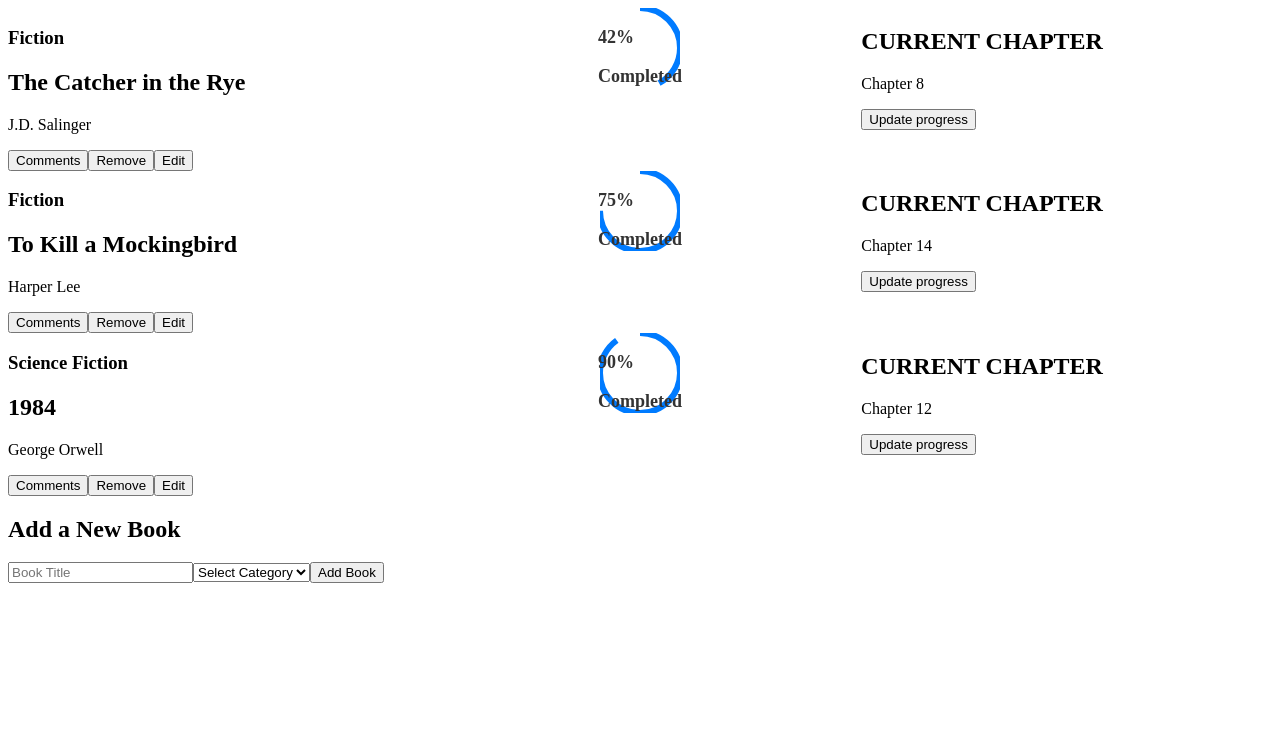
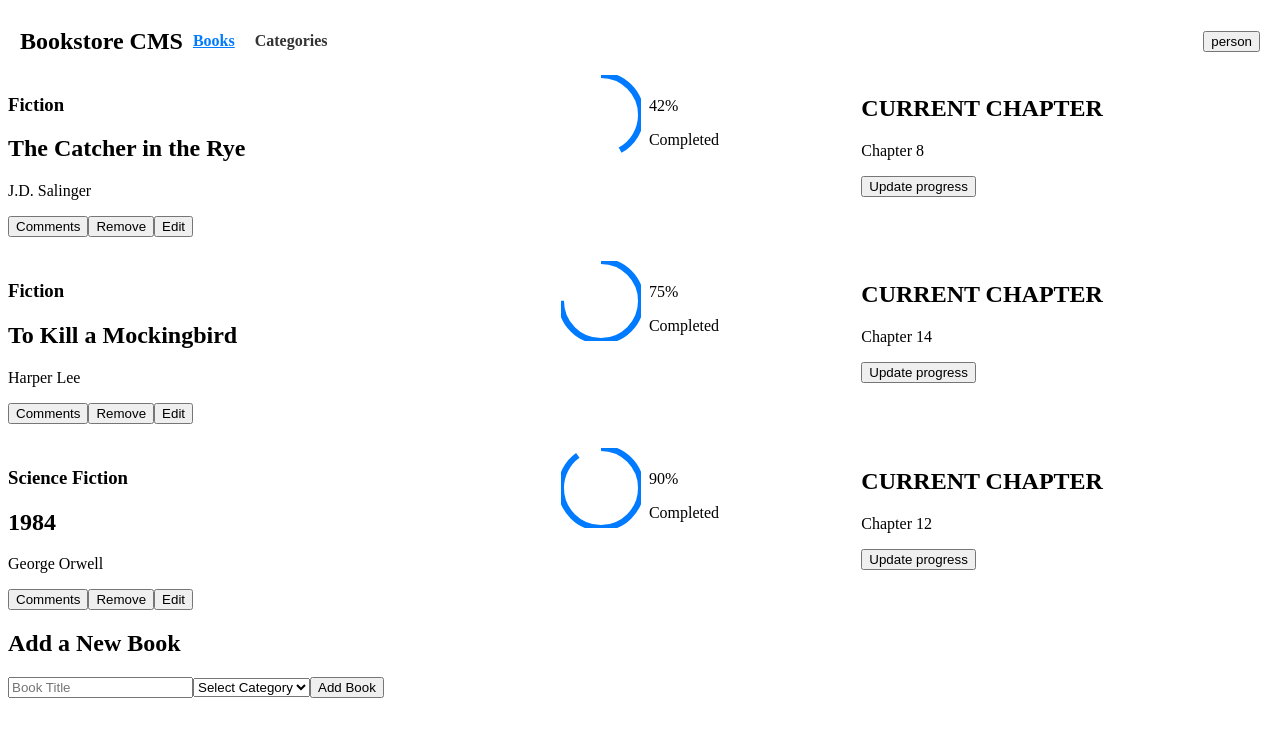
Before and after one commit to sagieramos/bookstore, a React (Create React App) app: page / in a window 1280 px wide. Shown: the top 736 px of the page. Built offline with nearby package versions, Linux system fonts and the light colour scheme.

Commit message:
README update

```diff
--- a/src/components/App.js
+++ b/src/components/App.js
@@ -4,12 +4,14 @@ import {
 } from 'react-router-dom';
 import NotFound from './NotFound';
 import BookList from './BookList';
+import NavLinks from './NavLinks';
 
 const App = () => (
   <BrowserRouter>
+    <NavLinks />
     <Routes>
       <Route path="/" element={<BookList />} />
-      <Route path="/categories" element={<>categories</>} />
+      <Route path="/categories" element={<div id="comming-soon">Comming soon</div>} />
       <Route path="*" element={<NotFound />} />
     </Routes>
   </BrowserRouter>
--- a/src/components/Book.scss
+++ b/src/components/Book.scss
@@ -1,5 +1,5 @@
 .book-container {
-    display: grid;
-    grid-template-columns: repeat(auto-fit, minmax(200px, 1fr));
-    gap: 1rem;
+  display: grid;
+  grid-template-columns: repeat(auto-fit, minmax(200px, 1fr));
+  gap: 1rem;
 }
--- a/src/components/BookList.js
+++ b/src/components/BookList.js
@@ -2,8 +2,9 @@ import React from 'react';
 import { v4 as uuidv4 } from 'uuid';
 import Book from './Book';
 import BookForm from './BookForm';
+import './BookList.scss';
 
-function BookList() {
+const BookList = () => {
   const books = [
     {
       title: 'The Catcher in the Rye',
@@ -40,6 +41,6 @@ function BookList() {
       </div>
     </div>
   );
-}
+};
 
 export default BookList;
--- /dev/null
+++ b/src/components/BookList.scss
@@ -0,0 +1,5 @@
+.book-list {
+  display: flex;
+  flex-direction: column;
+  gap: 24px;
+}
--- /dev/null
+++ b/src/components/NavLinks.js
@@ -0,0 +1,19 @@
+import React from 'react';
+import NavMenuItem from './NavMenuItem';
+import './NavLinks.scss';
+
+const NavLinks = () => (
+  <nav id="NavLinks">
+    <ul>
+      <h1>Bookstore CMS</h1>
+
+      <NavMenuItem to="./">Books</NavMenuItem>
+      <NavMenuItem to="/categories">Categories</NavMenuItem>
+    </ul>
+    <button className="icon-button" type="button">
+      <span className="material-icons primary-color">person</span>
+    </button>
+  </nav>
+);
+
+export default NavLinks;
--- /dev/null
+++ b/src/components/NavLinks.scss
@@ -0,0 +1,39 @@
+#NavLinks {
+  display: flex;
+  align-items: center;
+  justify-content: space-between;
+  padding: 0 12px;
+
+  ul {
+    list-style-type: none;
+    padding: 0;
+    margin: 0;
+    display: flex;
+    align-items: center;
+    justify-content: center;
+
+    li {
+      padding: 0 10px;
+      position: relative;
+
+      &:last-child {
+        margin-right: 0;
+      }
+
+      a {
+        text-decoration: none;
+        color: #333;
+        font-weight: bold;
+
+        &.active {
+          color: #007bff;
+          text-decoration: underline;
+        }
+
+        &:hover {
+          color: #ff5733;
+        }
+      }
+    }
+  }
+}
--- /dev/null
+++ b/src/components/NavMenuItem.js
@@ -0,0 +1,18 @@
+import React from 'react';
+import { NavLink } from 'react-router-dom';
+import PropTypes from 'prop-types';
+
+const NavMenuItem = ({ to, children }) => (
+  <li>
+    <NavLink to={to}>
+      {children}
+    </NavLink>
+  </li>
+);
+
+NavMenuItem.propTypes = {
+  to: PropTypes.string.isRequired,
+  children: PropTypes.node.isRequired,
+};
+
+export default NavMenuItem;
--- a/src/components/Progress.css
+++ b/src/components/Progress.css
@@ -2,8 +2,7 @@
   display: flex;
   align-items: center;
   justify-content: center;
-    flex-direction: column;
-    position: relative;
+  gap: 8px;
 }
 
 .progress-ring-circle {
--- a/src/components/Progress.js
+++ b/src/components/Progress.js
@@ -31,7 +31,9 @@ const Progress = ({
           }}
         />
       </svg>
-      <div className="progress-value">
+      <div className="progress-container">
+        <div className="progress-value" />
+        <div>
           {showCompletedText && (
           <p>
             {progress}
@@ -39,6 +41,7 @@ const Progress = ({
           </p>
           )}
           {showCompletedText && <span>Completed</span>}
+        </div>
       </div>
     </div>
   );
```
Lines whose indentation alone changed are shown as unchanged.
